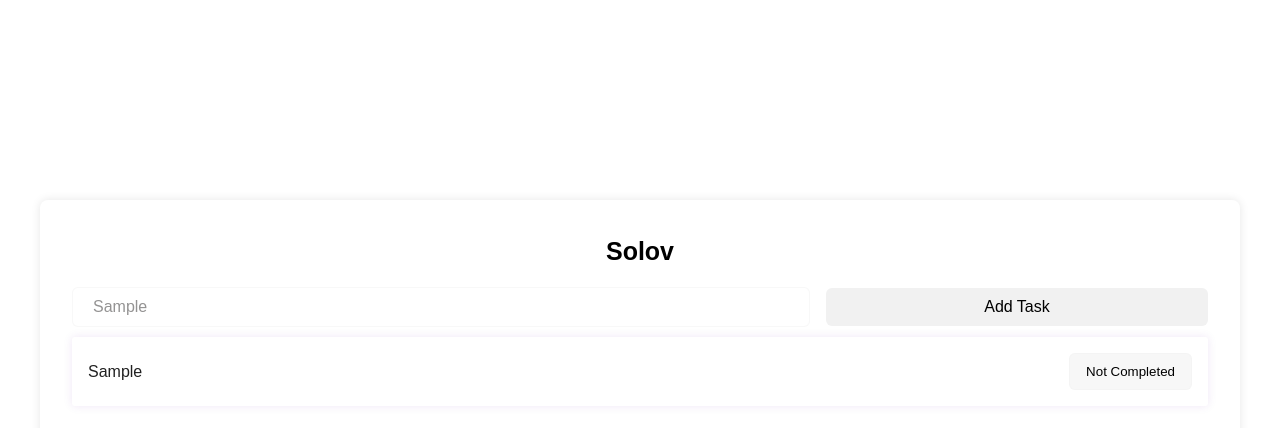
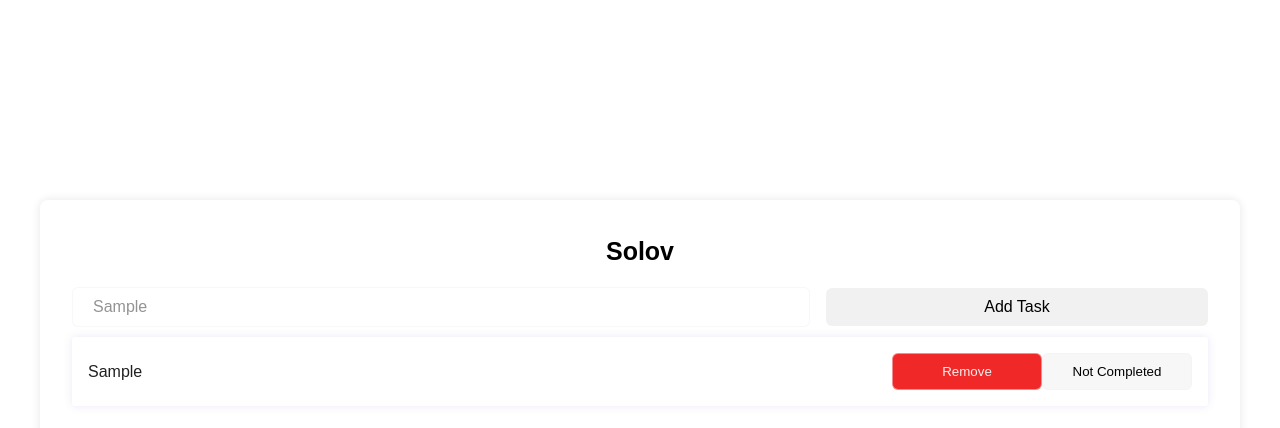
Before and after one commit to Christiannaira/solov_app, a React (Vite) app: page / in a window 1280 px wide. Both pictures are taken after typing "Sample" into the empty fields and a click on the button "Add Task". Shown: the top 428 px of the page. Built offline with nearby package versions, Linux system fonts and the light colour scheme; a web font is replaced by a local one.

Commit message:
feat: styled the ui for task component

```diff
--- a/src/components/Task.jsx
+++ b/src/components/Task.jsx
@@ -1,35 +1,42 @@
 import { memo, useState } from "react";
 
 const Task = ({ task, id, taskLists, setTaskLists }) => {
-
    const [status, setStatus] = useState(task.completed);
 
    const handleUpdate = () => {
-
-
-      setTaskLists(tasks =>
-
-        tasks.map((task, index) =>
-
-          status? (index === id ? {...task, completed: false} : task) : (index === id ? {...task, completed: true} : task)
-
-        )
-
-      )
+      setTaskLists((tasks) =>
+         tasks.map((task, index) =>
+            status
+               ? index === id
+                  ? { ...task, completed: false }
+                  : task
+               : index === id
+               ? { ...task, completed: true }
+               : task
+         )
+      );
 
       setStatus(!status);
-
    };
 
    console.log(taskLists);
 
-
    return (
-      <div className={status? "task task_completed " : "task task_not-completed"}>
+      <div
+         className={status ? "task task_completed " : "task task_not-completed"}
+      >
          <h3 className="task_title">{task.task}</h3>
-         <button className={status? "task_btn completed " : "task_btn not-completed"} onClick={handleUpdate}>
-            {status? "Completed" : "Not Completed"}
-         </button>
+         <div className="task_btns">
+            <button className="task_btn">Remove</button>
+            <button
+               className={
+                  status ? "task_btn completed " : "task_btn not-completed"
+               }
+               onClick={handleUpdate}
+            >
+               {status ? "Completed" : "Not Completed"}
+            </button>
+         </div>
       </div>
    );
 };
--- a/src/index.css
+++ b/src/index.css
@@ -90,15 +90,25 @@
     transform: translateY(-1px);
 }
 
-
+.task_btns {
+    display: flex;
+    align-items: center;
+    justify-content: center;
+}
 
 .task_btn {
-    padding: 10px 16px;
+    padding: 10px 20px;
     border-radius: 6px;
     border: 1px solid rgb(241, 241, 241, .5);
     cursor: pointer;
     background-color: #f7f7f7;
     transition: .3s;
+    width: 150px;
+}
+
+.task_btns .task_btn:first-child {
+    background-color: rgb(241, 40, 40);
+    color: #f1f1f1;
 }
 
 .task_btn:hover {
```
